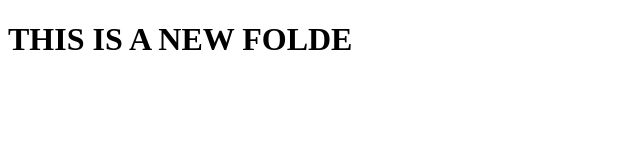
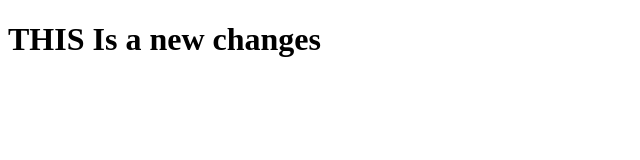
Before and after one commit to Rozzy72/newer, a plain HTML site: page index.html in a window 1280 px wide. Shown: the whole page, without its empty margins (0-640 px from the left). Drawn offline with Linux system fonts and the light colour scheme.

Commit message:
this is a new changes

```diff
--- a/index.html
+++ b/index.html
@@ -6,7 +6,7 @@
     <title>Document</title>
 </head>
 <body>
-    <h1>THIS IS A NEW FOLDE</h1>
+    <h1>THIS Is a new changes</h1>
     <p></p>
 </body>
 </html>
```
